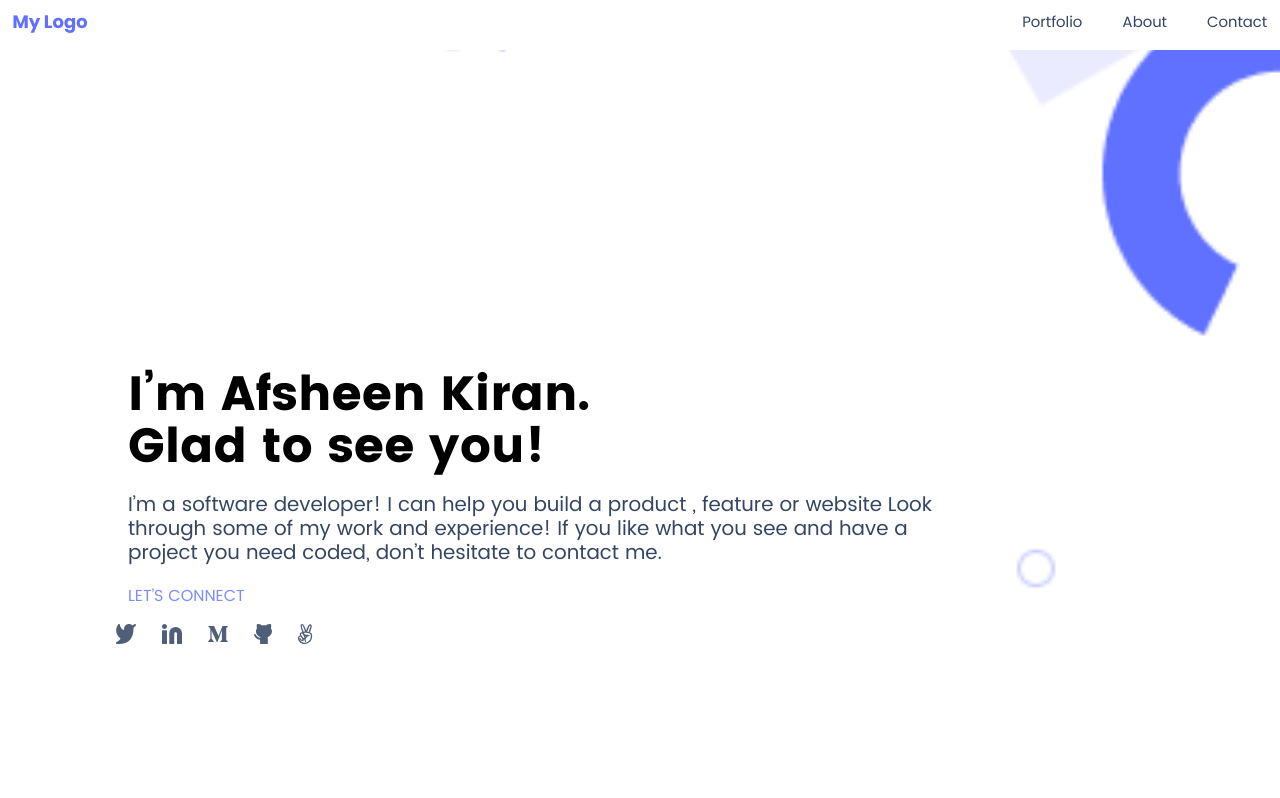
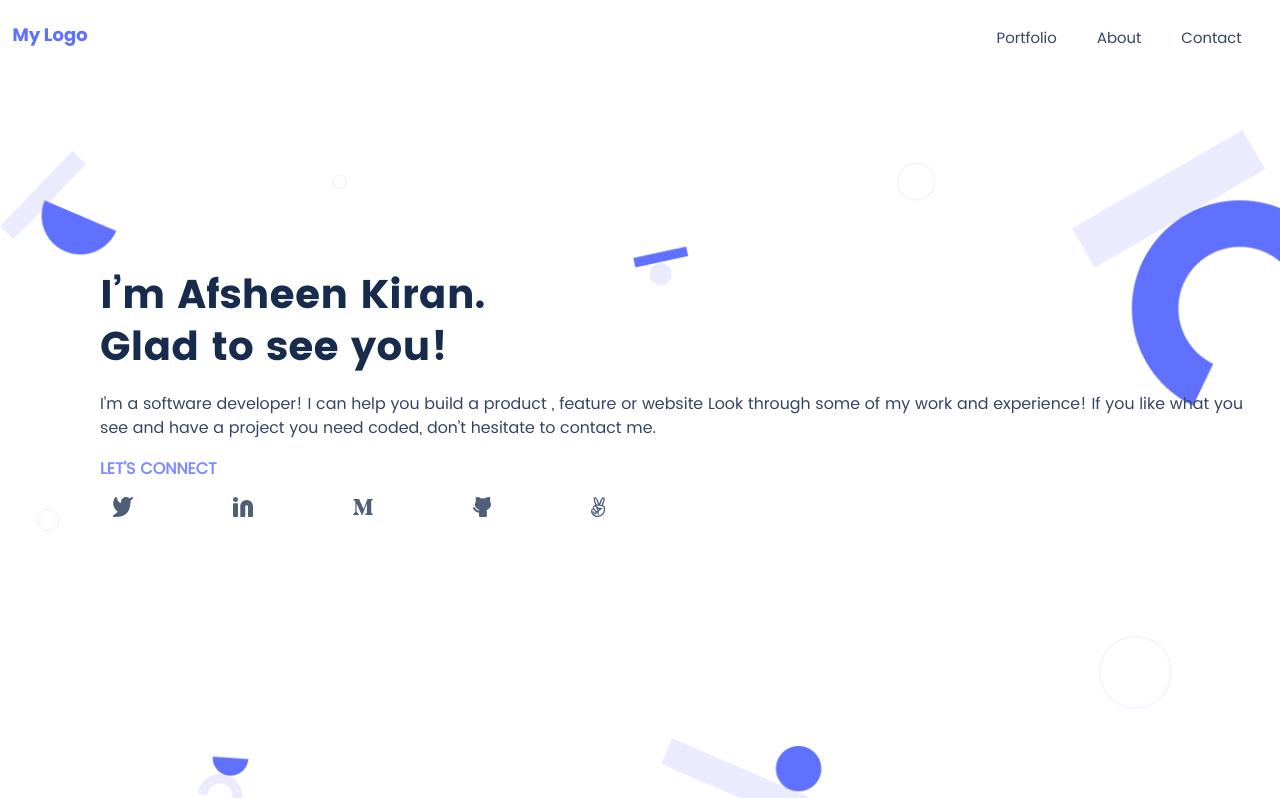
Before and after one commit to Afsheen96/Portfolio, a website: page index.html in a window 1280 px wide. Shown: the top 798 px of the page. Drawn offline with Linux system fonts and the light colour scheme.

Commit message:
syle social media icon

```diff
--- a/style.css
+++ b/style.css
@@ -12,7 +12,7 @@ html {
   background: #f7f7f9;
 }
 
-@media  (min-width: 375px) {
+@media  (min-width: 375px) and (max-width:600px) {
   body {
     font-family: Poppins, sans-serif;
     font-style: normal;
@@ -433,48 +433,43 @@ html {
   }
 }
 @media  (min-width:768px) {
-  html {
-    background: #e5e5e5;
-  }
-
-  .body {
+  body {
+    font-family: Poppins, sans-serif;
+    font-style: normal;
     margin: 0;
   }
-  .title {
-    font-family: Poppins-Bold, sans-serif;
-    font-weight: 700;
-    font-size: 48px;
-    color: black;
-    padding-left: 10vw;
-    animation-duration: 4s;
-    animation-name: appear;
+  header {
+    display: flex;
+    align-items: center;
+    flex-direction: row;
+    background: white;
   }
-  @keyframes appear {
-    0% {
-      color: white;
+  a {
+    text-decoration: none;
   }
-
-    100% {
-      color: black;
-    }
+  .menu {
+    float: right;
+    padding-top: 2%;
+    margin-right: 3%;
   }
   .header {
     display: flex;
     background: white;
     width: 100%;
-    height: 50px;
     justify-content: space-between;
   }
+
   .header nav img {
     display: none;
   }
+
   .header-menu {
     display: flex;
     flex-direction: row;
     list-style: none;
     margin-top: 0;
     margin-bottom: 0;
-    padding-bottom: 2%;
+    padding-bottom: 9%;
   }
 
   .header-menu li {
@@ -485,59 +480,70 @@ html {
     padding-left: 40px;
   }
   .headline-container {
+    height: 846px;
+    width: 100%;
+  }
+  article {
     display: flex;
+    min-height: 113vh;
     flex-direction: column;
-    height: 916px;
-    width: 100%;
-    background-image: url("./resources/images/desk\ bg.png");
-    background-position: center;
-    background-size: 95%;
-    background-repeat: no-repeat;
     background-color: white;
     border-bottom-left-radius: 15%;
-
-
-  }
-  .article {
-    display: flex;
-    flex-direction: column;
-    align-items: left;
-
+    background-image: url("./resources/images/desk\ bg.png");
+    background-repeat: no-repeat;
+    background-size: 100%;
+    background-position: 99% 25%;
   }
   .item1 {
-  padding-top: 30vh;
+    padding-top: 10vh;
   }
+
   .item2 {
-  min-height: 30vh;
+    height: 40vh;
     border-bottom-left-radius: 20%;
   }
+  .title {
+    font-family: Poppins-Bold, sans-serif;
+    font-weight: 700;
+    font-size: 30px;
+    font-size: 40px;
+    line-height: 52px;
+    text-align: left;
+    color: #172b4d;
+    padding-left: 100px;
+    padding-top: 70px;
+    margin-bottom: 20px;
+  }
   .presentation {
-  font-family: Poppins, sans-serif;
     font-weight: 400;
-  font-size: 20px;
-  padding-left: 10vw;
-  padding-right: 22vw;
-  animation-name: appear;
-  animation-duration: 4s;
+    font-size: 16px;
+    line-height: 24px;
+    margin-left: 0;
+    margin-right: 24px;
+    margin-top: 0;
+    padding-left: 100px;
+    color: #344563;
   }
   .connection {
-  font-family: Poppins, sans-serif;
-  padding-left: 10%;
-  font-weight: 500;
+    padding-left: 100px;
+    font-weight: 600;
     font-size: 16px;
     line-height: 24px;
     color: #7f8cff;
     text-decoration: none;
   }
+
   .span {
     display: flex;
     justify-content: left;
     list-style: none;
-  padding-left: 7%;
+    padding-left: 1%;
+    padding-right: 10vw;
     margin-bottom: 0;
   }
 
   .social-media {
-  margin-left: 26px;
+    margin-left: 100px;
   }
+
 }
```
Lines whose indentation alone changed are shown as unchanged.
